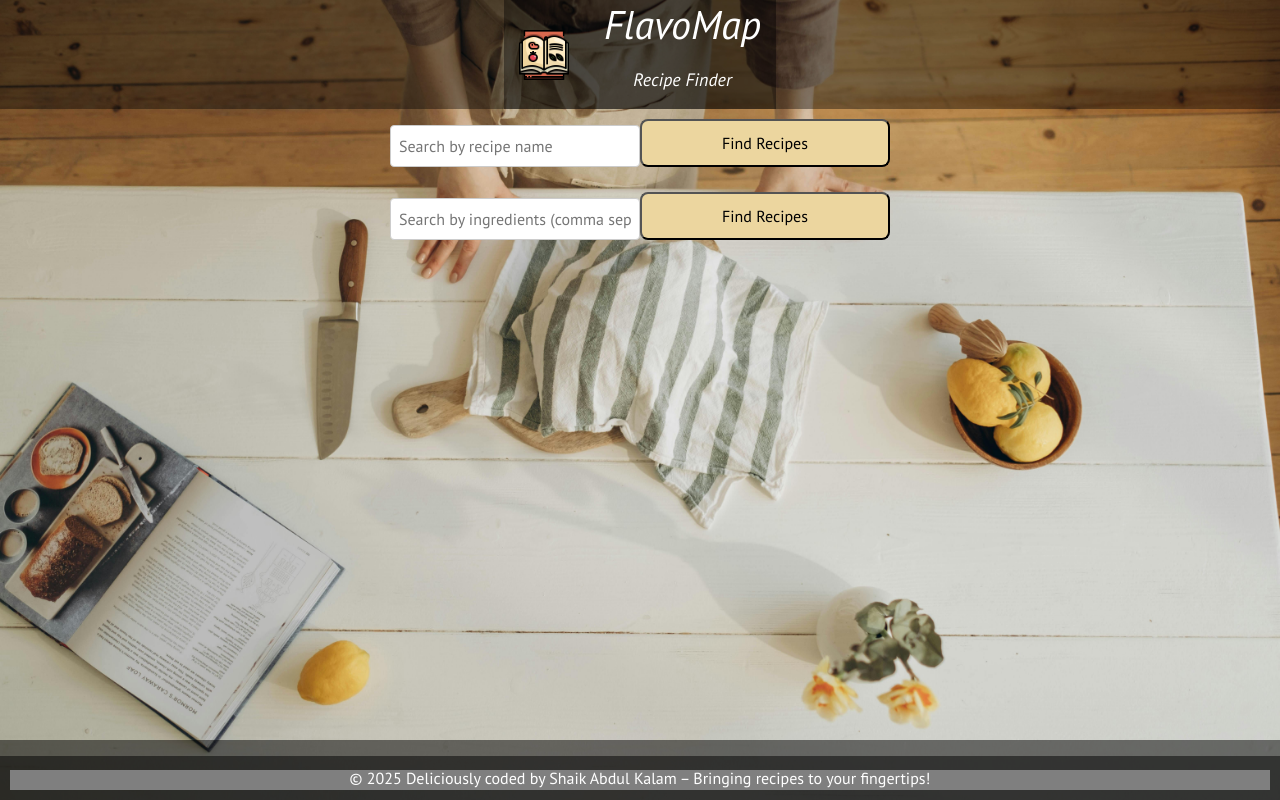
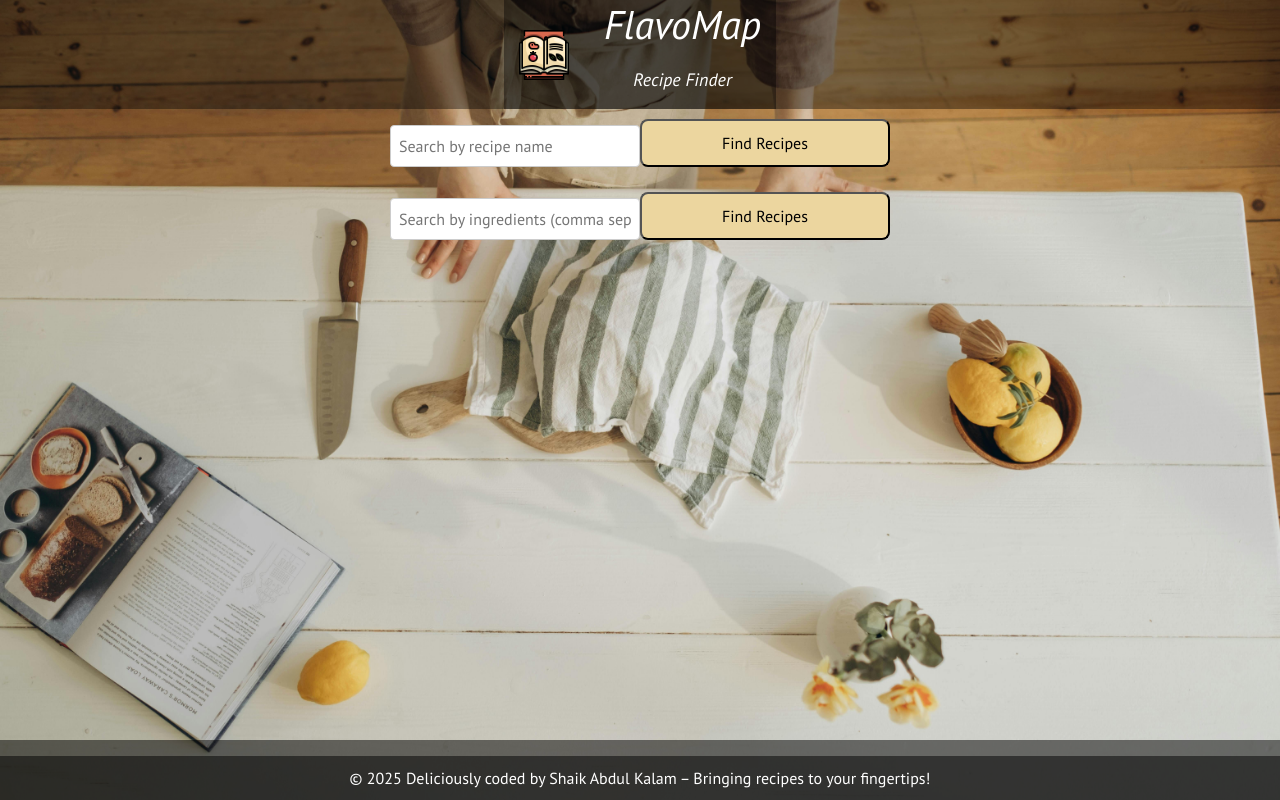
Before and after one commit to AbdulKalam3/FlavoMap-Recipe-Finder, a React (Create React App) app: page / in a window 1280 px wide. Built offline with nearby package versions, Linux system fonts and the light colour scheme.

Commit message:
Integrated Google AdSense

```diff
--- a/src/components/css/Footer.css
+++ b/src/components/css/Footer.css
@@ -1,9 +1,11 @@
 /* Google AdSense Ad Section */
+footer{
+    display: block;
+}
 .ads-container {
     margin-top: 20px;
     text-align: center;
     padding: 10px 0;
-    background-color: white;
   }
   .footer {
     position: fixed;
--- a/src/components/css/main.css
+++ b/src/components/css/main.css
@@ -18,13 +18,7 @@
   align-items: center;
   justify-content: center;
 }
-/* Google AdSense Ad Section */
-.ads-container {
-  margin-top: 20px;
-  text-align: center;
-  padding: 10px 0;
-  background-color: white;
-}
+
 
 .content input, .content button {
   border-radius: 4px;
```
Also changed, not shown: 6 other files (tests, documents, lock files or other folders).
